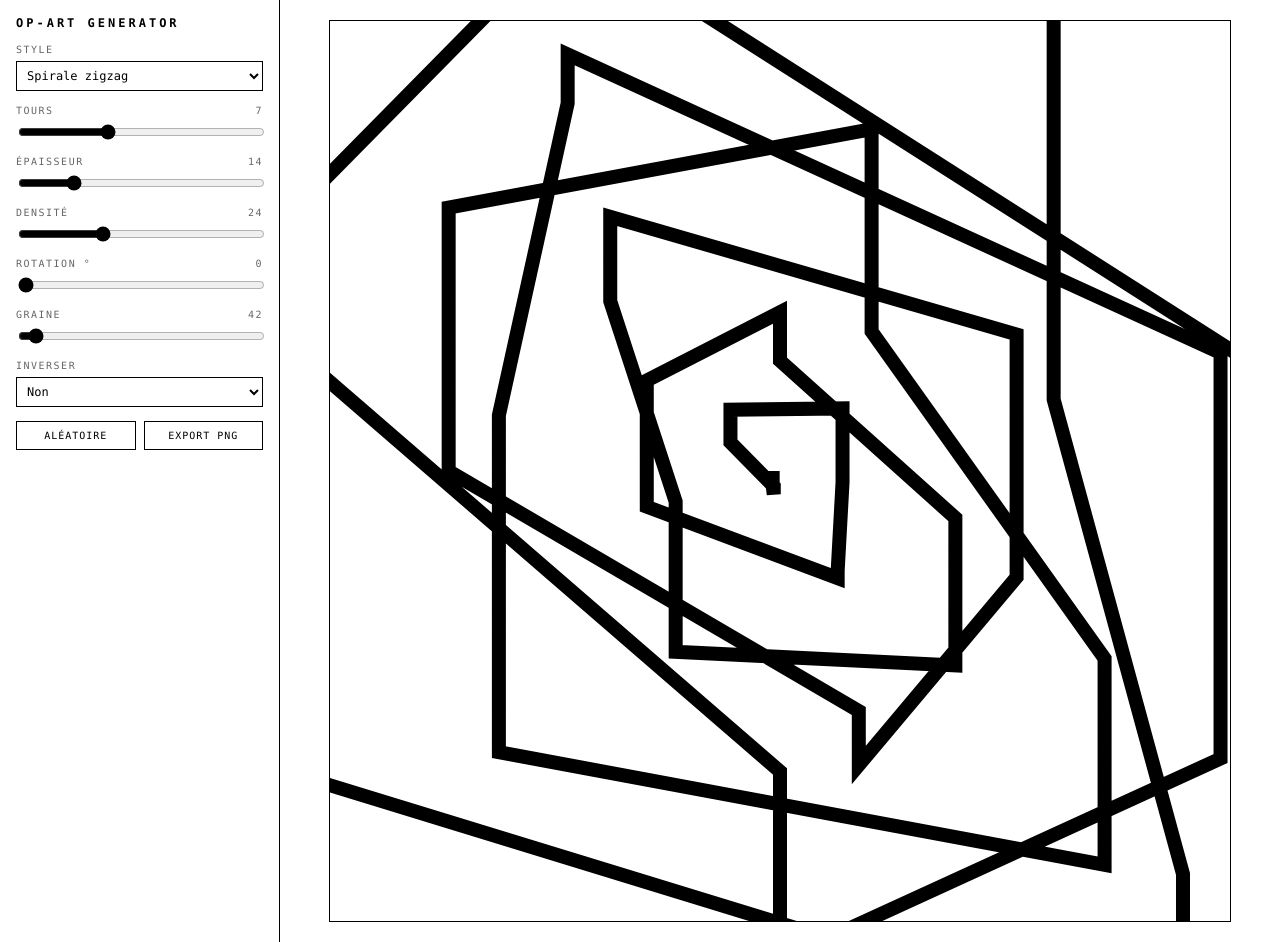
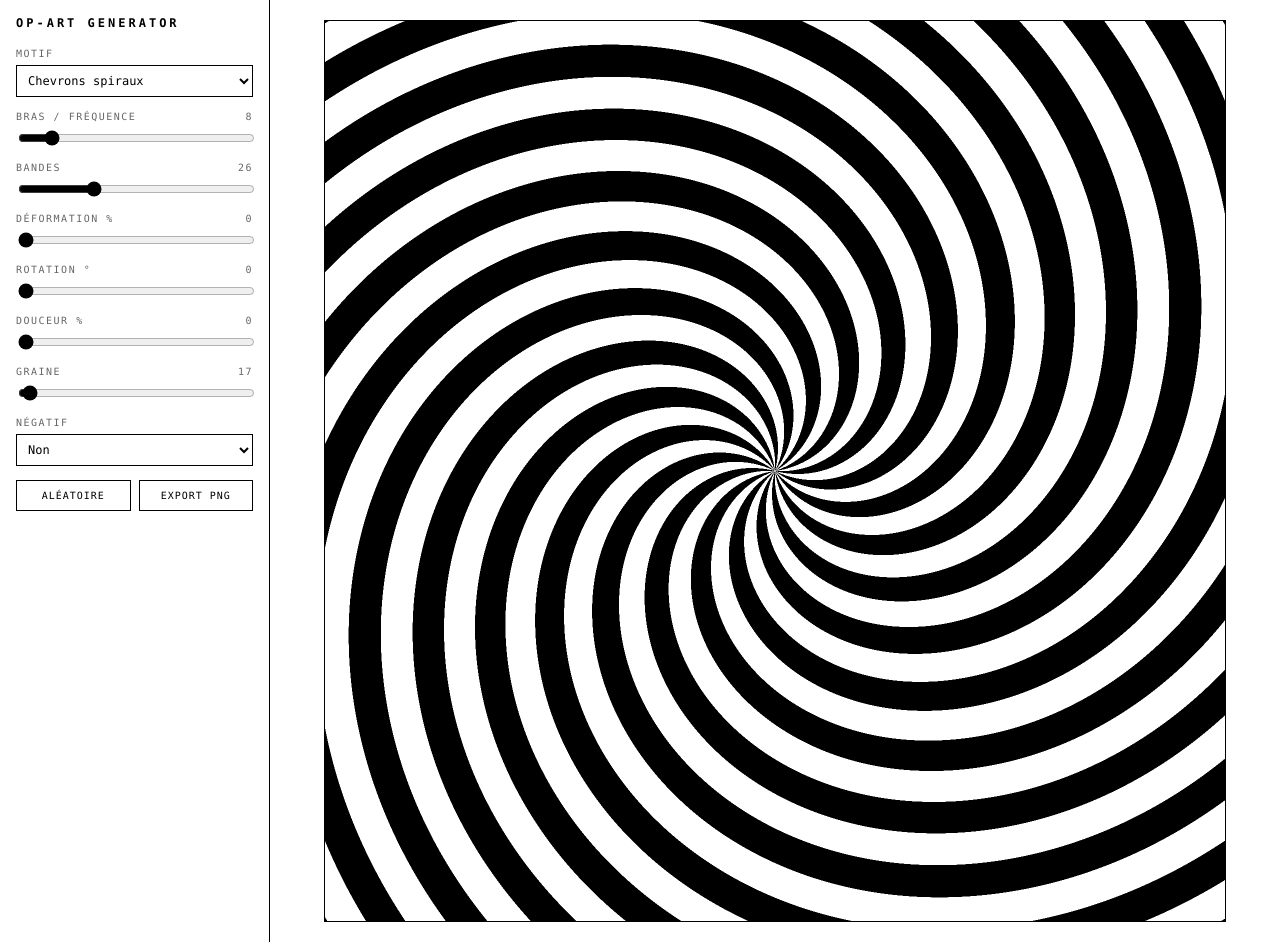
Before and after one commit to ChevalierJoseph/glyphlab, a plain HTML site: page opart.html in a window 1280 px wide. Drawn offline with Linux system fonts and the light colour scheme.

Commit message:
Rewrite render engine: per-pixel polar field with 2x2 AA, 5 true op-art patterns
Co-authored-by: ChevalierJoseph <ChevalierJoseph@users.noreply.github.com>

```diff
--- a/opart.html
+++ b/opart.html
@@ -8,19 +8,19 @@
 :root{--ink:#000;--paper:#fff;--mono:ui-monospace,'SF Mono',Menlo,Consolas,monospace}
 *{box-sizing:border-box}
 body{margin:0;min-height:100vh;display:flex;background:var(--paper);color:var(--ink);font-family:var(--mono);font-size:12px}
-#side{width:280px;flex:none;border-right:1px solid var(--ink);padding:16px;display:flex;flex-direction:column;gap:14px;overflow-y:auto}
-#side h1{font-size:12px;letter-spacing:.25em;text-transform:uppercase;margin:0}
+#side{width:270px;flex:none;border-right:1px solid var(--ink);padding:16px;display:flex;flex-direction:column;gap:14px;overflow-y:auto}
+#side h1{font-size:12px;letter-spacing:.25em;text-transform:uppercase;margin:0 0 4px}
 .group{display:flex;flex-direction:column;gap:6px}
 .group label{font-size:10px;letter-spacing:.15em;text-transform:uppercase;opacity:.6}
-.group .val{float:right;opacity:1}
-button{font:inherit;cursor:pointer;border:1px solid var(--ink);background:var(--paper);color:var(--ink);padding:8px 10px;letter-spacing:.1em;text-transform:uppercase;font-size:10px;transition:all .12s}
+.group .val{float:right;opacity:1;font-variant-numeric:tabular-nums}
+button{font:inherit;cursor:pointer;border:1px solid var(--ink);background:var(--paper);color:var(--ink);padding:9px 10px;letter-spacing:.1em;text-transform:uppercase;font-size:10px;transition:background .12s,color .12s}
 button:hover{background:var(--ink);color:var(--paper)}
-select{font:inherit;border:1px solid var(--ink);background:var(--paper);color:var(--ink);padding:6px}
+select{font:inherit;border:1px solid var(--ink);background:var(--paper);color:var(--ink);padding:7px}
 input[type=range]{width:100%;accent-color:#000}
 .row{display:flex;gap:8px}
 .row button{flex:1}
 #stage{flex:1;display:flex;align-items:center;justify-content:center;padding:20px;min-width:0}
-canvas{max-width:100%;max-height:100%;border:1px solid var(--ink);background:var(--paper);image-rendering:pixelated}
+canvas{max-width:100%;max-height:100%;border:1px solid var(--ink);background:var(--paper)}
 #toast{position:fixed;bottom:16px;left:50%;transform:translateX(-50%);background:var(--ink);color:var(--paper);padding:8px 14px;font-size:10px;letter-spacing:.15em;text-transform:uppercase;opacity:0;pointer-events:none;transition:opacity .2s}
 @media(max-width:640px){body{flex-direction:column}#side{width:100%;max-height:45vh;border-right:none;border-bottom:1px solid var(--ink)}}
 </style>
@@ -29,37 +29,41 @@ canvas{max-width:100%;max-height:100%;border:1px solid var(--ink);background:var
 <aside id="side">
   <h1>Op-Art Generator</h1>
   <div class="group">
-    <label>Style</label>
+    <label>Motif</label>
     <select id="style">
-      <option value="spiral-zigzag">Spirale zigzag</option>
-      <option value="spiral-curve">Spirale courbe</option>
-      <option value="vortex">Vortex</option>
-      <option value="moire-rings">Anneaux moiré</option>
-      <option value="checker-distort">Damier déformé</option>
+      <option value="spiral-zigzag">Chevrons spiraux</option>
+      <option value="vortex">Tourbillon</option>
+      <option value="moire-ovals">Moiré d'ovales</option>
+      <option value="checker-twist">Damier tordu</option>
+      <option value="rings-zigzag">Anneaux zigzag</option>
     </select>
   </div>
   <div class="group">
-    <label>Tours <span class="val" id="v-turns"></span></label>
-    <input type="range" id="turns" min="2" max="16" step="1">
+    <label>Bras / fréquence <span class="val" id="v-turns"></span></label>
+    <input type="range" id="turns" min="1" max="60" step="1">
   </div>
   <div class="group">
-    <label>Épaisseur <span class="val" id="v-thick"></span></label>
-    <input type="range" id="thick" min="2" max="60" step="1">
+    <label>Bandes <span class="val" id="v-bands"></span></label>
+    <input type="range" id="bands" min="2" max="80" step="1">
   </div>
   <div class="group">
-    <label>Densité <span class="val" id="v-dens"></span></label>
-    <input type="range" id="dens" min="4" max="64" step="1">
+    <label>Déformation <span class="val" id="v-warp"></span>%</label>
+    <input type="range" id="warp" min="0" max="100" step="1">
   </div>
   <div class="group">
     <label>Rotation <span class="val" id="v-rot"></span>°</label>
     <input type="range" id="rot" min="0" max="360" step="1">
   </div>
   <div class="group">
+    <label>Douceur <span class="val" id="v-soft"></span>%</label>
+    <input type="range" id="soft" min="0" max="100" step="1">
+  </div>
+  <div class="group">
     <label>Graine <span class="val" id="v-seed"></span></label>
     <input type="range" id="seed" min="0" max="999" step="1">
   </div>
   <div class="group">
-    <label>Inverser</label>
+    <label>Négatif</label>
     <select id="invert"><option value="0">Non</option><option value="1">Oui</option></select>
   </div>
   <div class="row">
@@ -68,110 +72,134 @@ canvas{max-width:100%;max-height:100%;border:1px solid var(--ink);background:var
   </div>
 </aside>
 <main id="stage"><canvas id="cv" width="900" height="900"></canvas></main>
-<div id="toast">Copié</div>
+<div id="toast">PNG exporté</div>
 <script>
 'use strict';
 const $=id=>document.getElementById(id);
 const cv=$('cv'),ctx=cv.getContext('2d');
-const S=900,C=S/2;
+const S=900,R=S/2;
 
 function mulberry(a){return function(){a|=0;a=a+0x6D2B79F5|0;let t=Math.imul(a^a>>>15,1|a);t=t+Math.imul(t^t>>>7,61|t)^t;return((t^t>>>14)>>>0)/4294967296}}
 
+const frac=x=>x-Math.floor(x);
+const tri=x=>Math.abs(2*frac(x)-1);
+
 function render(){
-  const st=$('style').value;
-  const turns=+$('turns').value,thick=+$('thick').value,dens=+$('dens').value;
-  const rot=+$('rot').value*Math.PI/180,seed=+$('seed').value,inv=$('invert').value==='1';
-  ctx.save();
-  ctx.fillStyle=inv?'#000':'#fff';ctx.fillRect(0,0,S,S);
-  ctx.fillStyle=inv?'#fff':'#000';
-  ctx.strokeStyle=ctx.fillStyle;
-  ctx.translate(C,C);ctx.rotate(rot);
-  const R=S*0.72,TURNS=turns,TH=thick;
-  if(st==='spiral-zigzag'||st==='spiral-curve'){
-    const N=dens*2,seg=st==='spiral-zigzag';
-    const pts=[];
-    for(let i=0;i<=N;i++){
-      const t=i/N,a=t*TURNS*2*Math.PI,r=t*R;
-      const wob=Math.sin(a*dens/8+seed)*8;
-      pts.push([Math.cos(a)*(r+wob),Math.sin(a)*(r+wob)]);
-    }
-    for(let k=0;k<2;k++){
-      ctx.beginPath();
-      ctx.lineWidth=TH;
-      for(let side=-1;side<=1;side+=2){
-        const off=k?TH/2*side:0;
-        ctx.moveTo(pts[0][0]+off,pts[0][1]);
-        for(let i=1;i<pts.length;i++){
-          const p=pts[i];
-          if(seg&&i%2===0)ctx.lineTo(p[0]+off,p[1]);
-          else if(seg)ctx.lineTo(pts[i-1][0]+off,p[1]);
-          else{
-            const q=pts[i-1];
-            ctx.bezierCurveTo(q[0]+off,q[1],p[0]+off,p[1],p[0]+off,p[1]);
-          }
-        }
+  const p={
+    style:$('style').value,
+    turns:+$('turns').value,
+    bands:+$('bands').value,
+    warp:+$('warp').value/100,
+    rot:+$('rot').value*Math.PI/180,
+    soft:+$('soft').value/100,
+    seed:+$('seed').value,
+    inv:$('invert').value==='1'
+  };
+  const w=waveFn(p);
+  const img=ctx.createImageData(S,S);
+  const d=img.data;
+  const AA=2,step=1/AA,off=step/2;
+  let i=0;
+  for(let y=0;y<S;y++){
+    for(let x=0;x<S;x++){
+      let acc=0;
+      for(let sy=0;sy<AA;sy++)for(let sx=0;sx<AA;sx++){
+        const u=((x+off+sy*step)-R)/R,v=((y+off+sx*step)-R)/R;
+        acc+=w(u,v);
       }
-      if(k===0)ctx.stroke();
-    }
-  }else if(st==='vortex'){
-    const rnd=mulberry(seed+1);
-    const N=dens*3;
-    for(let i=0;i<N;i++){
-      const t=i/N,a0=t*TURNS*2*Math.PI+rnd()*0.4;
-      ctx.save();
-      ctx.rotate(a0);
-      ctx.beginPath();
-      const w0=TH*(0.4+t*1.2);
-      ctx.ellipse(t*R,0,w0,Math.max(2,TH*0.28*t),0,0,Math.PI*2);
-      ctx.fill();
-      ctx.restore();
-    }
-  }else if(st==='moire-rings'){
-    const N=dens;
-    for(let i=N;i>0;i--){
-      const r=i/N*R;
-      const wob=TH*Math.sin(i*1.3+seed)*0.5;
-      ctx.beginPath();
-      ctx.arc(0,0,Math.abs(r+wob),0,Math.PI*2);
-      ctx.lineWidth=TH;ctx.stroke();
-    }
-  }else if(st==='checker-distort'){
-    const rnd=mulberry(seed+7);
-    const n=Math.max(3,Math.round(dens/2)),cell=S/n*1.1;
-    for(let y=0;y<n;y++)for(let x=0;x<n;x++){
-      if((x+y)%2)continue;
-      const ph=rnd()*Math.PI*2;
-      const k=0.5+0.5*Math.sin(Math.hypot(x-n/2,y-n/2)*0.9+seed*0.05+ph);
-      const s=cell*(0.55+0.45*k);
-      ctx.fillRect((x-n/2)*cell-s/2,(y-n/2)*cell-s/2,s,s);
+      let a=acc/(AA*AA);
+      a=a<0?0:a>1?1:a;
+      if(p.inv)a=1-a;
+      const c=Math.round(a*255);
+      d[i++]=c;d[i++]=c;d[i++]=c;d[i++]=255;
     }
   }
-  ctx.restore();
-  updateLabels();
+  ctx.putImageData(img,0,0);
+  labels();
 }
 
-function updateLabels(){
+function waveFn(p){
+  const T=p.turns,B=p.bands,W=p.warp,ROT=p.rot,SD=p.seed;
+  const phase=SD*0.371;
+  const ca=Math.cos(ROT),sa=Math.sin(ROT);
+  const soft=Math.max(0.004,p.soft);
+  const edge=x=>Math.min(1,Math.max(0,0.5+x/soft));
+  let f;
+  switch(p.style){
+    case 'spiral-zigzag':
+      f=(u,v)=>{
+        const x=u*ca-v*sa,y=u*sa+v*ca;
+        const r=Math.hypot(x,y),th=Math.atan2(y,x);
+        const s=th/Math.PI*T+(r*0.5+0.06)*B*0.5+phase;
+        return edge((tri(s)-0.5)*2);
+      };
+      break;
+    case 'vortex':
+      f=(u,v)=>{
+        const x=u*ca-v*sa,y=u*sa+v*ca;
+        const r=Math.hypot(x,y),th=Math.atan2(y,x);
+        const s=th/Math.PI*T+Math.log(r+0.03)*B*0.34*(1+W*2)+phase;
+        return edge((tri(s)-0.5)*2);
+      };
+      break;
+    case 'moire-ovals':{
+      const off=0.22+W*0.6,cx=Math.cos(ROT)*off,cy=Math.sin(ROT)*off;
+      const fr=B*0.5+2;
+      f=(u,v)=>{
+        const d1=Math.hypot(u+cx,v+cy),d2=Math.hypot(u-cx,v-cy);
+        const s=Math.sin(d1*fr+phase)+Math.sin(d2*fr+phase);
+        return edge(s*0.9);
+      };
+      break;
+    }
+    case 'checker-twist':{
+      const cell=2.4/Math.max(1,B*0.35),tw=W*14+SD%7*0.5;
+      f=(u,v)=>{
+        const r=Math.hypot(u,v),a=r*tw+ROT;
+        const ca2=Math.cos(a),sa2=Math.sin(a);
+        const x=u*ca2-v*sa2,y=u*sa2+v*ca2;
+        const par=Math.floor(x/cell)+Math.floor(y/cell);
+        const s=((par%2)+2)%2?1:-1;
+        return edge(s);
+      };
+      break;
+    }
+    case 'rings-zigzag':
+      f=(u,v)=>{
+        const x=u*ca-v*sa,y=u*sa+v*ca;
+        const r=Math.hypot(x,y),th=Math.atan2(y,x);
+        const s=r*B*0.5+tri(th/Math.PI*T*0.5+phase)*W*2;
+        return edge((tri(s)-0.5)*2);
+      };
+      break;
+    default:f=()=>0.5;
+  }
+  return f;
+}
+
+function labels(){
   $('v-turns').textContent=$('turns').value;
-  $('v-thick').textContent=$('thick').value;
-  $('v-dens').textContent=$('dens').value;
+  $('v-bands').textContent=$('bands').value;
+  $('v-warp').textContent=$('warp').value;
   $('v-rot').textContent=$('rot').value;
+  $('v-soft').textContent=$('soft').value;
   $('v-seed').textContent=$('seed').value;
 }
 
-['style','turns','thick','dens','rot','seed','invert'].forEach(id=>{
+['style','turns','bands','warp','rot','soft','seed','invert'].forEach(id=>{
   $(id).addEventListener('input',render);
   $(id).addEventListener('change',render);
 });
 
-function setRand(){
+$('rand').addEventListener('click',()=>{
   const r=(a,b)=>a+Math.floor(Math.random()*(b-a+1));
-  $('turns').value=r(2,16);$('thick').value=r(2,60);
-  $('dens').value=r(4,64);$('rot').value=r(0,360);$('seed').value=r(0,999);
-  const styles=['spiral-zigzag','spiral-curve','vortex','moire-rings','checker-distort'];
-  $('style').value=styles[Math.floor(Math.random()*styles.length)];
+  $('style').value=['spiral-zigzag','vortex','moire-ovals','checker-twist','rings-zigzag'][Math.floor(Math.random()*5)];
+  $('turns').value=r(1,60);$('bands').value=r(2,80);
+  $('warp').value=r(0,100);$('rot').value=r(0,360);
+  $('soft').value=Math.random()<0.7?0:r(2,30);
+  $('seed').value=r(0,999);
   render();
-}
-$('rand').addEventListener('click',setRand);
+});
 
 $('png').addEventListener('click',()=>{
   const a=document.createElement('a');
@@ -188,7 +216,8 @@ function toast(msg){
   toastTimer=setTimeout(()=>t.style.opacity=0,1500);
 }
 
-$('turns').value=7;$('thick').value=14;$('dens').value=24;$('rot').value=0;$('seed').value=42;
+$('turns').value=8;$('bands').value=26;$('warp').value=0;
+$('rot').value=0;$('soft').value=0;$('seed').value=17;
 render();
 </script>
 </body>
```
